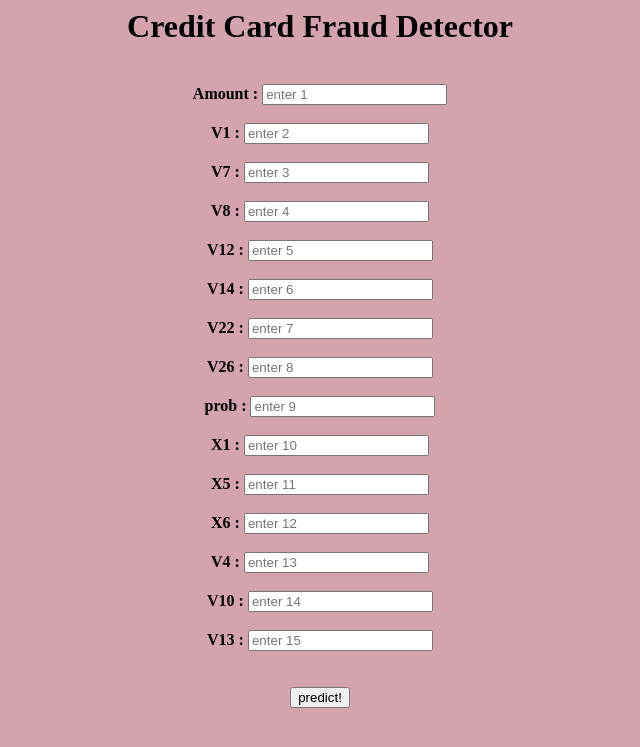
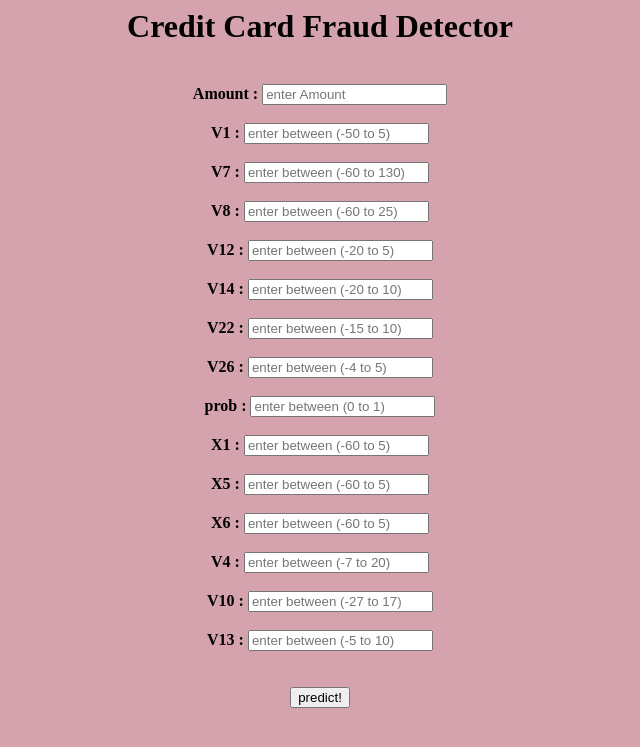
Before and after one commit to aloksingh2130/CreditCardFraud-Detection-Deployment, a Flask app: page / in a window 1280 px wide. Shown: the top 747 px of the page, without its empty margins (320-960 px from the left). Run offline with Flask 2, Linux system fonts and the light colour scheme; parts of the project's set-up code (start-up, migrations or seed data) failed here and were passed over.

Commit message:
Add files via upload

```diff
--- a/templates/home.html
+++ b/templates/home.html
@@ -6,21 +6,21 @@
         <h1> Credit Card Fraud Detector </h1><br>
 
         <form method="POST", action="{{url_for('predict')}}">
-           <b> Amount :  <input type="text", name='Amount', placeholder="enter 1"> <br><br>
-            V1 :  <input type="text", name='V1', placeholder="enter 2"> <br><br>
-            V7 :  <input type="text", name='V7', placeholder="enter 3"> <br><br>
-            V8 :  <input type="text", name='V8', placeholder="enter 4"> <br><br>
-            V12 :  <input type="text", name='V12', placeholder="enter 5"> <br><br>
-            V14 :  <input type="text", name='V14', placeholder="enter 6"> <br><br>
-            V22 :  <input type="text", name='V22', placeholder="enter 7"> <br><br>
-            V26 :  <input type="text", name='V26', placeholder="enter 8"> <br><br>
-            prob :  <input type="text", name='prob', placeholder="enter 9"> <br><br>
-            X1 :  <input type="text", name='X1', placeholder="enter 10"> <br><br>
-            X5 :  <input type="text", name='X5', placeholder="enter 11"> <br><br>
-            X6 :  <input type="text", name='X6', placeholder="enter 12"> <br><br>
-            V4 :  <input type="text", name='V4', placeholder="enter 13"> <br><br>
-            V10 :  <input type="text", name='V10', placeholder="enter 14"> <br><br>
-            V13 : <input type="text", name='V13', placeholder="enter 15"> <br><br><br></b>
+           <b> Amount :  <input type="text", name='Amount', placeholder="enter Amount"> <br><br>
+            V1 :  <input type="text", name='V1', placeholder="enter between (-50 to 5)"> <br><br>
+            V7 :  <input type="text", name='V7', placeholder="enter between (-60 to 130)"> <br><br>
+            V8 :  <input type="text", name='V8', placeholder="enter between (-60 to 25)"> <br><br>
+            V12 :  <input type="text", name='V12', placeholder="enter between (-20 to 5)"> <br><br>
+            V14 :  <input type="text", name='V14', placeholder="enter between (-20 to 10)"> <br><br>
+            V22 :  <input type="text", name='V22', placeholder="enter between (-15 to 10)"> <br><br>
+            V26 :  <input type="text", name='V26', placeholder="enter between (-4 to 5)"> <br><br>
+            prob :  <input type="text", name='prob', placeholder="enter between (0 to 1)"> <br><br>
+            X1 :  <input type="text", name='X1', placeholder="enter between (-60 to 5)"> <br><br>
+            X5 :  <input type="text", name='X5', placeholder="enter between (-60 to 5)"> <br><br>
+            X6 :  <input type="text", name='X6', placeholder="enter between (-60 to 5)"> <br><br>
+            V4 :  <input type="text", name='V4', placeholder="enter between (-7 to 20)"> <br><br>
+            V10 :  <input type="text", name='V10', placeholder="enter between (-27 to 17)"> <br><br>
+            V13 : <input type="text", name='V13', placeholder="enter between (-5 to 10)"> <br><br><br></b>
             <input type="submit" , value='predict!' >
         </form>
 
```
